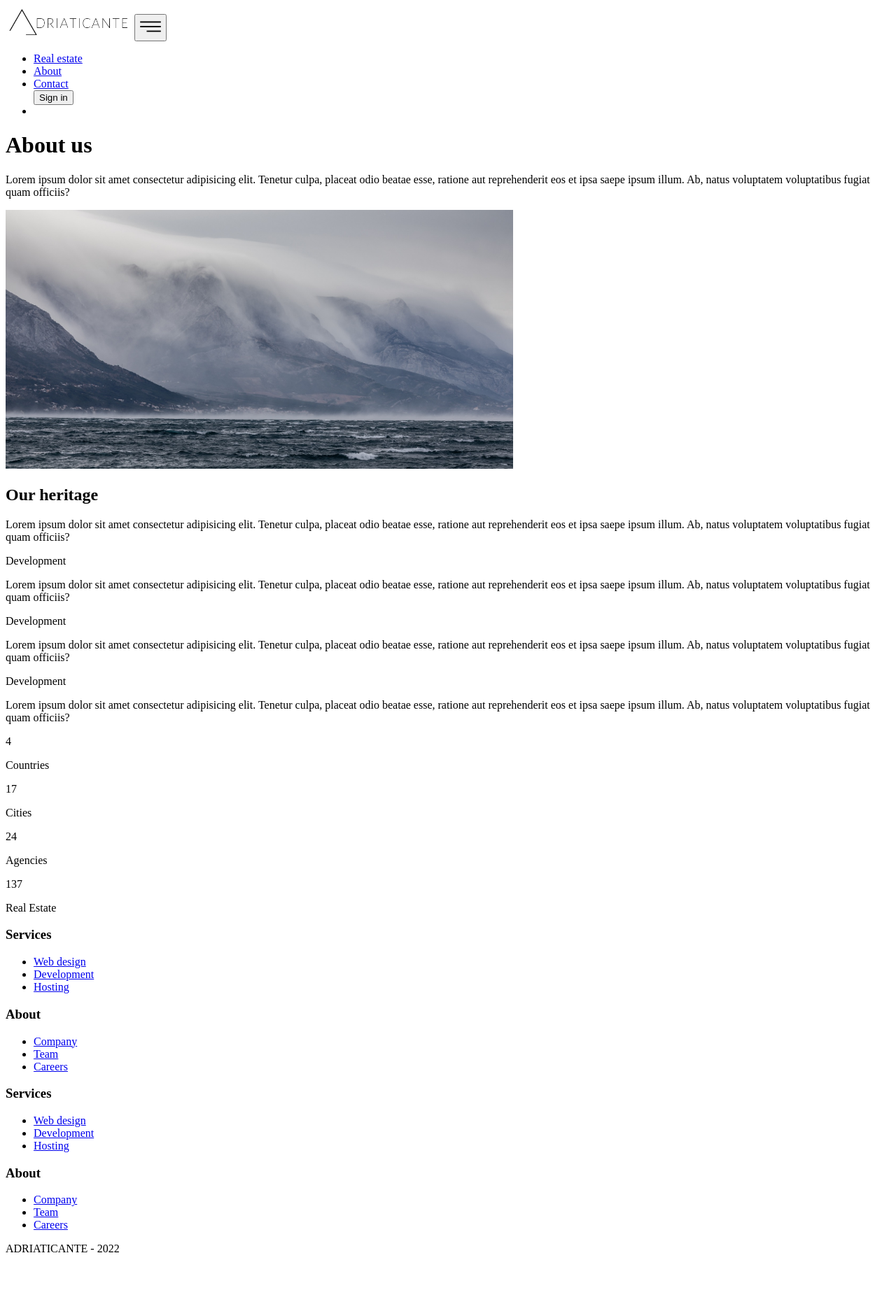
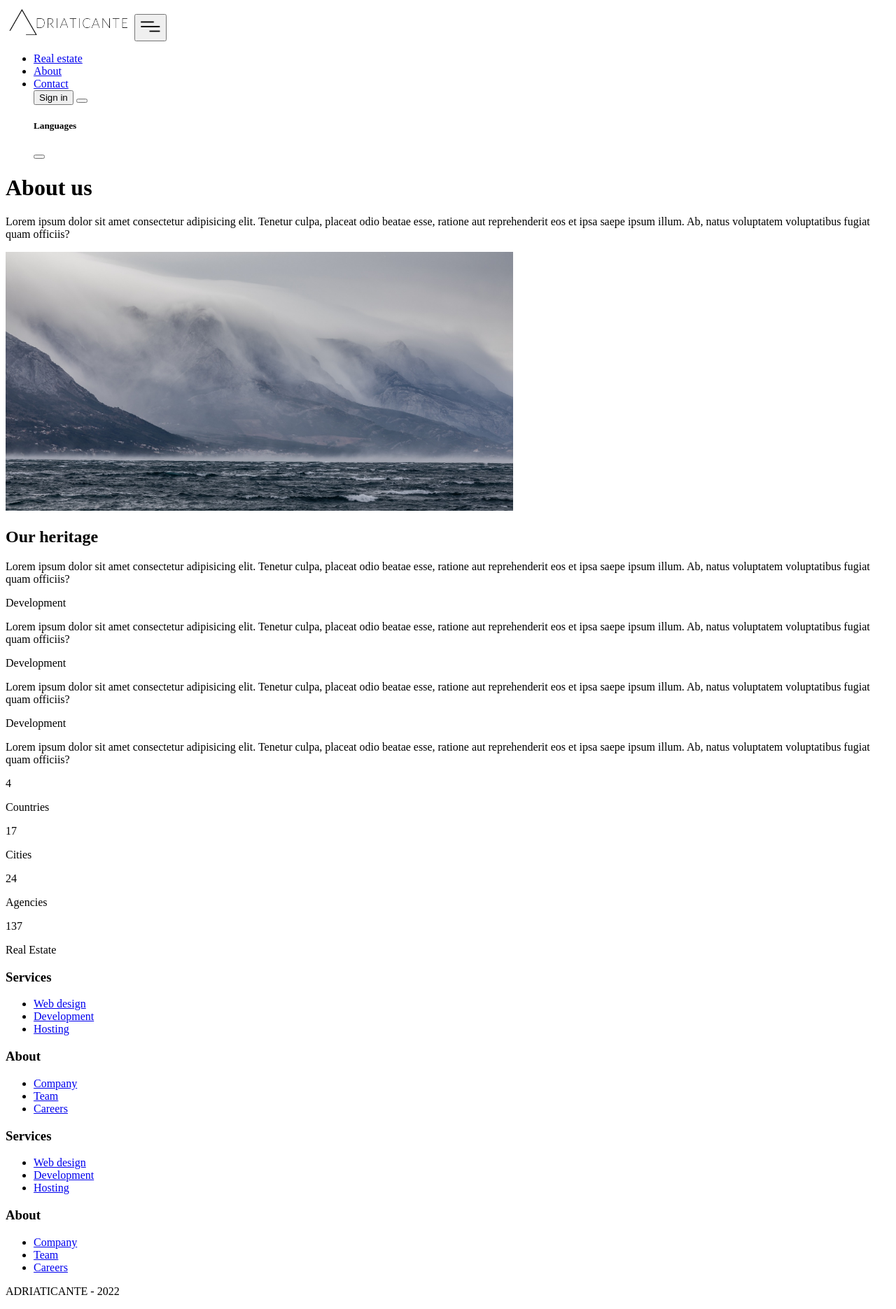
Before and after one commit to Aucante/Adriaticante_symfony, a Symfony app: template templates/about/index.html.twig in a window 1280 px wide. Shown: the whole page at 70% size. Before the commit the page ends 1790 px from the top, so only its background shows below. Run offline with Twig, Linux system fonts and the light colour scheme; the template is opened without the code that fills it, so the values that code supplies are empty; some libraries are stand-ins or nearby versions.

Commit message:
Navbar updated

```diff
--- a/assets/styles/styles.scss
+++ b/assets/styles/styles.scss
@@ -201,4 +201,5 @@
   color: red;
 }
 
+
 /* End Sign In */
--- a/templates/base/nav.html.twig
+++ b/templates/base/nav.html.twig
@@ -4,7 +4,7 @@
         ><img src="{{ asset('img/logo/adriaticante.png') }}" alt="logo" width="180" height="45"
             /></a>
         <button
-                class="navbar-toggler border-0"
+                class="navbar-toggler border-0 shadow-none"
                 type="button"
                 data-bs-toggle="collapse"
                 data-bs-target="#toggleMobileMenu"
@@ -15,7 +15,7 @@
             <img src="{{ asset('img/icon/menu.png') }}" alt="menu" height="30" />
         </button>
         <div class="collapse navbar-collapse" id="toggleMobileMenu">
-            <ul class="navbar-nav ms-auto text-center">
+            <ul class="d-flex align-items-center navbar-nav ms-auto text-center">
                 <li><a href="{{ path('properties') }}" class="nav-link display-5 fs-6 fw-normal text-uppercase">{% trans %}Real estate{% endtrans%}</a></li>
                 <li><a href="{{ path('about') }}" class="nav-link display-5 fs-6 fw-normal text-uppercase">{% trans %}About{% endtrans%}</a></li>
                 <li><a href="{{ path('contact') }}" class="nav-link display-5 fs-6 fw-normal text-uppercase">{% trans %}Contact{% endtrans%}</a></li>
@@ -27,11 +27,12 @@
                                 class="nav-link dropdown-toggle display-5 fs-6 fw-normal text-uppercase"
                                 id="dropdownMenuButton1"
                                 data-bs-toggle="dropdown"
+                                data-bs-display="static"
                                 aria-expanded="false"
                         >
                             {% trans %}Profile{% endtrans%}
                         </p>
-                        <ul class="dropdown-menu text-uppercase" aria-labelledby="dropdownMenuButton1">
+                        <ul class="dropdown-menu text-uppercase mb-3 ms-1" aria-labelledby="dropdownMenuButton1">
                             <li>
                                 <a class="dropdown-item fs-6" href="{{ path('profile') }}"
                                 >{% trans %}Profile{% endtrans%}</a
@@ -54,35 +55,38 @@
                 {% else %}
                     <a href="{{ path('app_login') }}"><button class="btn btn-primary rounded-0 ms-2 text-uppercase">{% trans %}Sign in{% endtrans%}</button></a>
                 {% endif %}
-                <li>
-                    <div class="dropdown me-2" style="width: 15px">
-                        <a
-                                href="#"
-                                class="nav-link dropdown-toggle rounded-0"
-                                id="dropdownMenuButton1"
-                                data-bs-toggle="dropdown"
-                                aria-expanded="false"
-                                style="width: 15px"
-                        >
+
+                <button type="button" class="btn btn-transparent shadow-none" data-bs-toggle="modal" data-bs-target="#exampleModal">
                     {% for locale in locales %}
                         {% if locale == app.request.locale %}
                             <img src="{{ asset('img/img/flag/'~locale~'.png') }}" style="height: 20px; width: 30px">
                         {% endif %}
                     {% endfor %}
-                        </a>
-                        <ul class="dropdown-menu rounded-0" aria-labelledby="dropdownMenuButton1">
+                </button>
+                <!-- Modal -->
+                <div class="modal fade" id="exampleModal" tabindex="-1" aria-labelledby="exampleModalLabel" aria-hidden="true">
+                    <div class="modal-dialog modal-sm">
+                        <div class="modal-content bg-secondary">
+                            <div class="modal-header">
+                                <h5 class="modal-title" id="exampleModalLabel">{% trans %}Languages{% endtrans %}</h5>
+                                <button type="button" class="btn-close btn-light" data-bs-dismiss="modal" aria-label="Close"></button>
+                            </div>
+                            <div class="modal-body text-center">
+                                <ul class="rounded-0 ps-0">
                                     {% for locale in locales %}
                                         {% if locale != app.request.locale %}
-                            <li>
+                                            <button class="btn btn-secondary text-center">
                                                 <a class="dropdown-item" href="{{ path('change_locale', {'locale': locale}) }}"
-                                ><img src="{{ asset('img/img/flag/'~locale~'.png') }}" style="height: 20px" alt="{{ locale }}"></a
+                                                ><img src="{{ asset('img/img/flag/'~locale~'.png') }}" style="height: 30px" alt="{{ locale }}"></a
                                                 >
-                            </li>
+                                            </button>
                                         {% endif %}
                                     {% endfor %}
                                 </ul>
                             </div>
-                </li>
+                        </div>
+                    </div>
+                </div>
             </ul>
         </div>
     </nav>
```
Also changed, not shown: public/img/icon/menu.ico (added), public/img/icon/menu.png, public/img/icon/menu.svg (added), public/img/icon/menuNav.png (added), public/uploads/user/adriaticxs-622f9b1762d10582312751.jpg (added), public/uploads/user/adriaticxs-622f9b2e355e7183084371.jpg (added), public/uploads/user/triestexs-622f9b2620752755649856.jpg (added). Lines whose indentation alone changed are shown as unchanged.
